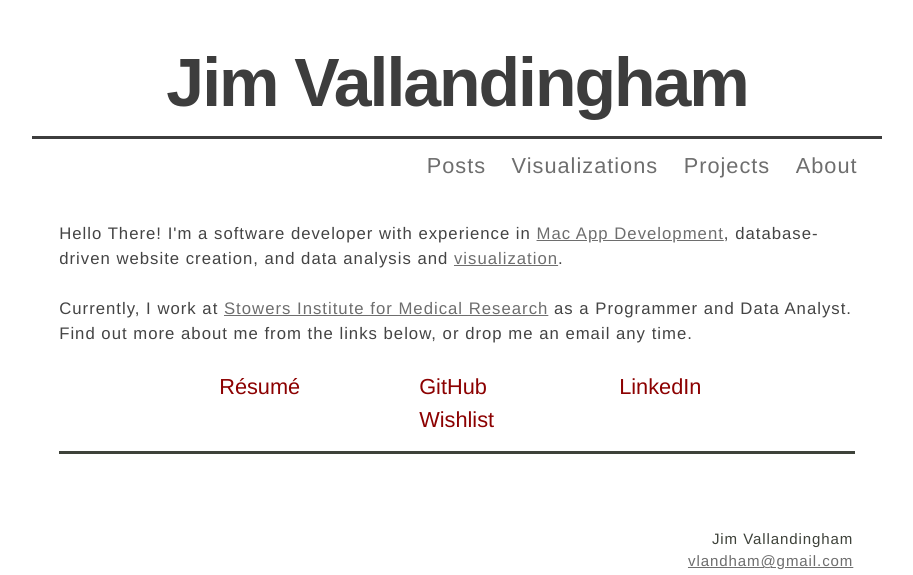
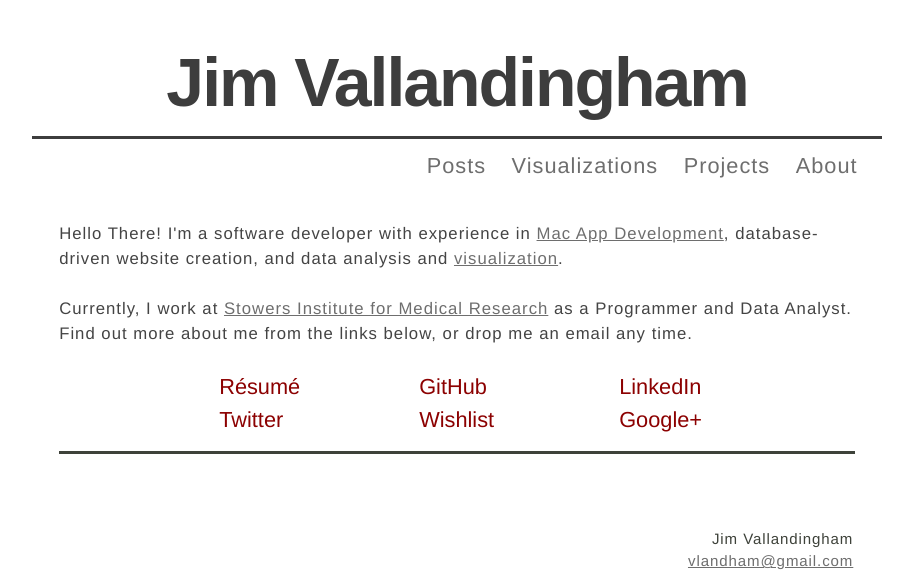
Before and after one commit to vlandham/vlandham.github.com, a Jekyll site: the page built from about.html, in a window 1280 px wide, cut to the strip 0-575 px from the top of the page. Shown: the whole strip, without its empty margins (183-1096 px from the left). Built offline with Jekyll 4.4.1, drawn with Linux system fonts in a browser that asks for light colours; some web fonts are replaced; Markdown is read by kramdown in place of the engine named in the settings.

Commit message:
add links

```diff
--- a/about.html
+++ b/about.html
@@ -20,13 +20,13 @@
   </div>
   <div class="container">
     <div class="span-4 prepend-4">
-      <p></p>
+      <a class="title" href='https://twitter.com/vlandham' target='_blank' rel='me'>Twitter</a>
     </div>
     <div class="span-4 prepend-1">
       <a class="title" href='http://amzn.com/w/11VSB8W5FOGMP' target='_blank' rel='me'>Wishlist</a>
     </div>
     <div class="span-4 prepend-1 last">
-      <p></p>
+      <a class="title" href='https://plus.google.com/100851700947405101599/posts' target='_blank' rel='me'>Google+</a>
     </div>
   </div>
 </div>
```
